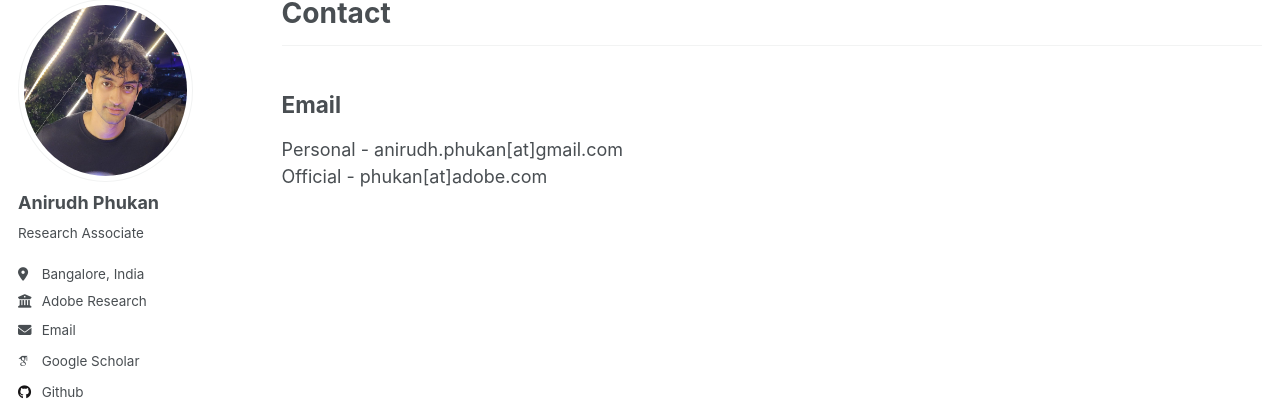
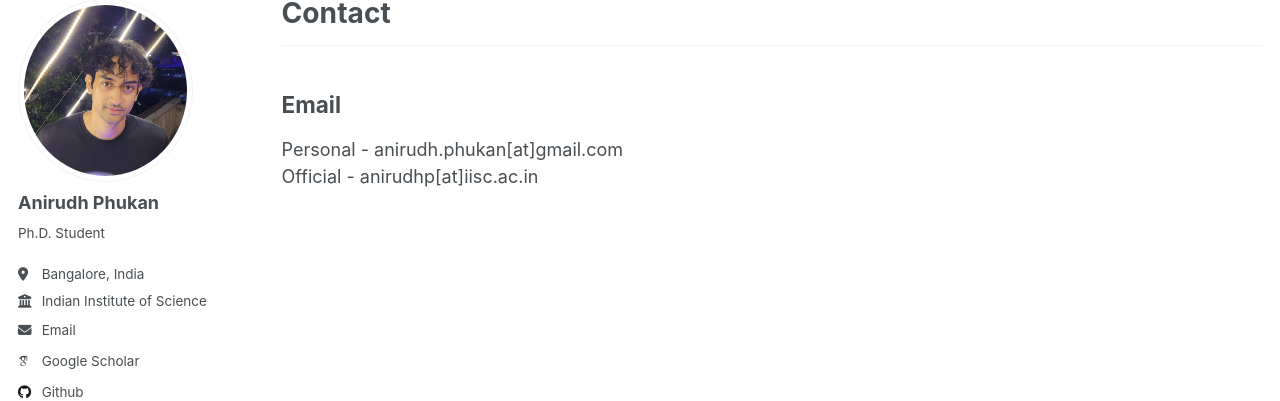
Before and after one commit to Anirudh-Phukan/Anirudh-Phukan.github.io, a Jekyll site: the page built from _pages/contact.md, in a window 1280 px wide. Shown: the part 107-508 px from the top of the page. Built offline with Jekyll 4.4.1, drawn with Linux system fonts in a browser that asks for light colours; some web fonts are replaced.

Commit message:
updated patents, official email, end work, resume

```diff
--- a/_config.yml
+++ b/_config.yml
@@ -24,9 +24,9 @@ author:
   avatar           : "profile.jpeg"
   name             : "Anirudh Phukan"
   pronouns         : # example: "she/her"
-  bio              : "Research Associate"
+  bio              : "Ph.D. Student"
   location         : "Bangalore, India"
-  employer         : "Adobe Research"
+  employer         : "Indian Institute of Science"
   uri              : # URL
   email            : "anirudh.phukan@gmail.com"
 
--- a/_pages/contact.md
+++ b/_pages/contact.md
@@ -9,4 +9,4 @@ author_profile: true
 
 ## Email
 Personal - anirudh.phukan[at]gmail.com
-Official - phukan[at]adobe.com
+Official - anirudhp[at]iisc.ac.in
```
Also changed, not shown: _pages/patents.md (+1 -1 lines), _pages/work_experience.md (+1 -1 lines), 2 other files.
